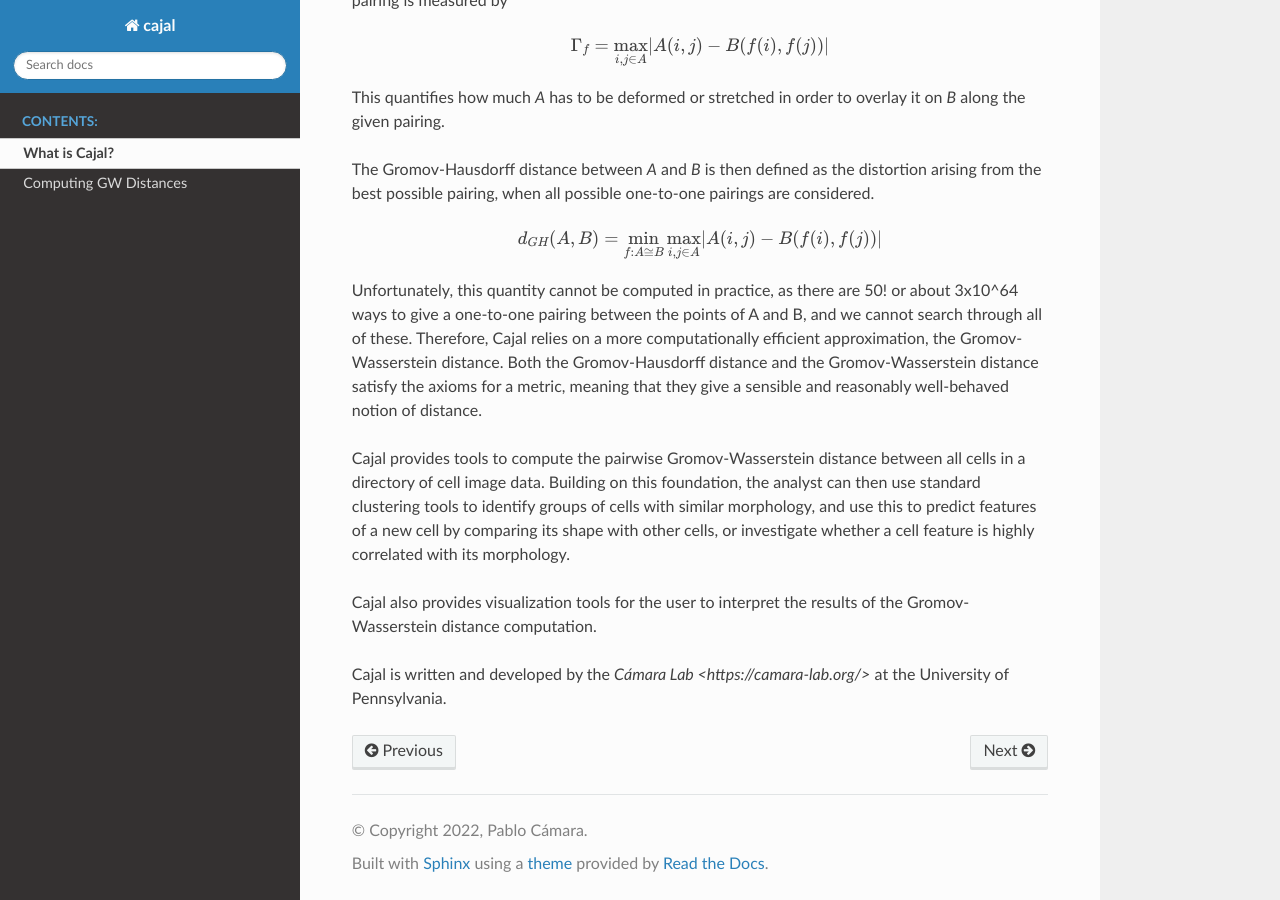
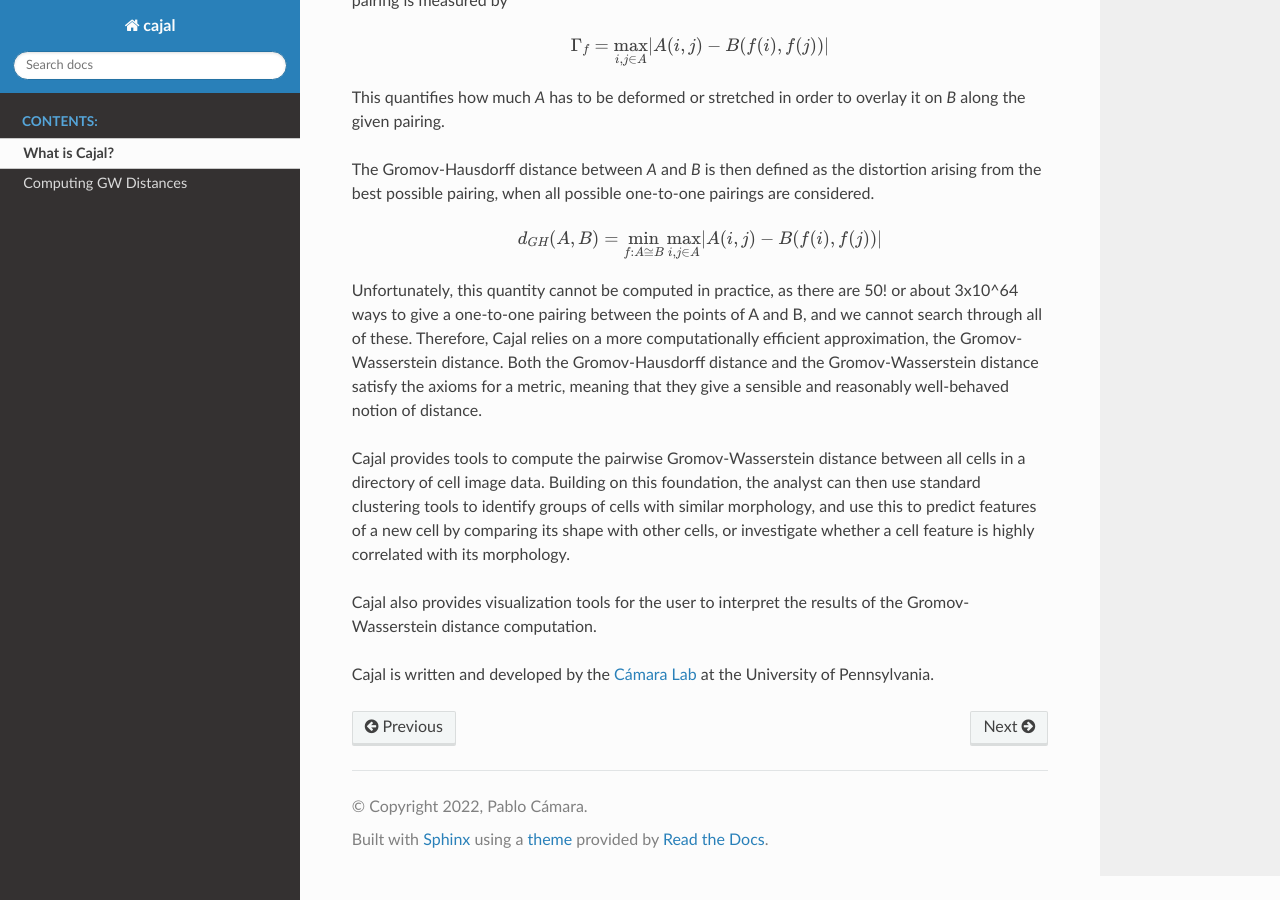
Before and after one commit to CamaraLab/CAJAL, a Sphinx documentation site: the page built from docs/what-is-cajal.rst, in a window 1280 px wide and 900 px high, scrolled down 819 px. Built offline with Sphinx 7.4.7 and the Read the Docs theme 2.0.0, drawn with Linux system fonts in a browser that asks for light colours.

Commit message:
Fixed broken hyperlink.

```diff
--- a/docs/what-is-cajal.rst
+++ b/docs/what-is-cajal.rst
@@ -31,4 +31,4 @@ correlated with its morphology.
 
 Cajal also provides visualization tools for the user to interpret the results of the Gromov-Wasserstein distance computation.
 
-Cajal is written and developed by the `Cámara Lab <https://camara-lab.org/>` at the University of Pennsylvania.
+Cajal is written and developed by the `Cámara Lab <https://camara-lab.org/>`_ at the University of Pennsylvania.
```
